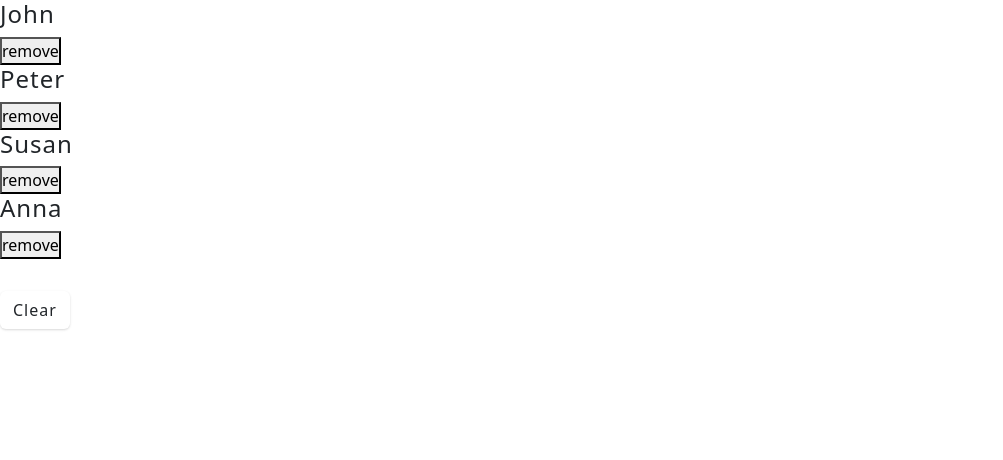
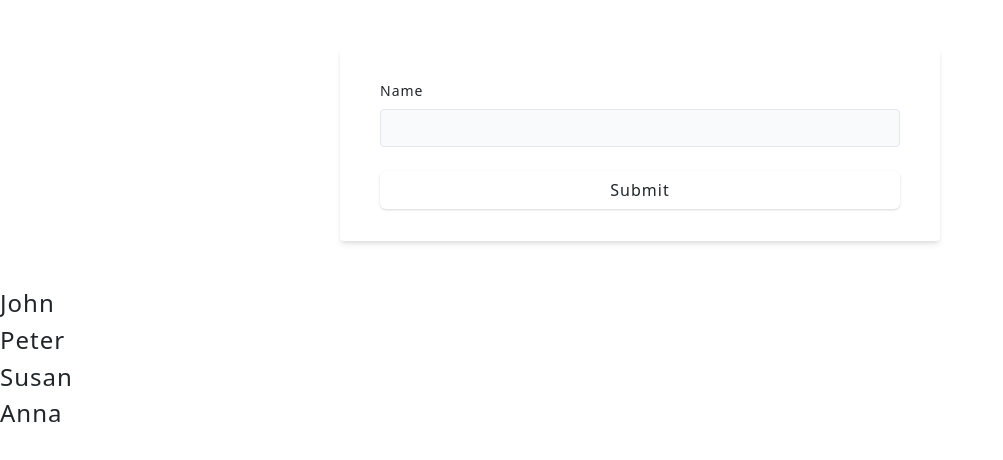
Before and after one commit to mehedihasananik/React-Project, a React (Vite) app: page / in a window 1280 px wide. Shown: the top 460 px of the page, without its empty margins (0-1003 px from the left). Built offline with nearby package versions, Linux system fonts and the light colour scheme.

Commit message:
lower state Challenge

```diff
--- a/src/App.jsx
+++ b/src/App.jsx
@@ -1,5 +1,5 @@
-import Starter from "./tutorial/10-useReducer/starter/01-useReducer";
-import Final from "./tutorial/09-context-api/final/context/Navbar";
+import Starter from "./tutorial/11-performance/starter/02-lower-state-challenge";
+import Final from "./tutorial/11-performance/final/02-lower-state-challenge";
 
 function App() {
   return (
--- /dev/null
+++ b/src/tutorial/11-performance/starter/02-lower-state-challenge/Form.jsx
@@ -0,0 +1,45 @@
+import { useState } from "react";
+
+const Form = ({ people, setPeople }) => {
+  const [name, setName] = useState("");
+
+  const handleSubmit = (e) => {
+    e.preventDefault();
+    if (!name) {
+      alert("Please Provide Name Value");
+      return;
+    }
+    addPerson();
+    setName("");
+  };
+  const addPerson = () => {
+    const fakeId = Date.now();
+    const newPerson = { id: fakeId, name };
+    setPeople([...people, newPerson]);
+  };
+  return (
+    <div>
+      {" "}
+      <form className="form" onSubmit={handleSubmit}>
+        <div className="form-row">
+          <label htmlFor="name" className="form-label">
+            name
+          </label>
+          <input
+            type="text"
+            name="name"
+            id="name"
+            className="form-input"
+            value={name}
+            onChange={(e) => setName(e.target.value)}
+          />
+        </div>
+        <button className="btn btn-block" type="submit">
+          submit
+        </button>
+      </form>
+    </div>
+  );
+};
+
+export default Form;
--- a/src/tutorial/11-performance/starter/02-lower-state-challenge/index.jsx
+++ b/src/tutorial/11-performance/starter/02-lower-state-challenge/index.jsx
@@ -1,44 +1,12 @@
-import { useState } from 'react';
-import { data } from '../../../../data';
-import List from './List';
+import { useState } from "react";
+import { data } from "../../../../data";
+import List from "./List";
+import Form from "./form";
 const LowerStateChallenge = () => {
   const [people, setPeople] = useState(data);
-  const [name, setName] = useState('');
-
-  const handleSubmit = (e) => {
-    e.preventDefault();
-    if (!name) {
-      alert('Please Provide Name Value');
-      return;
-    }
-    addPerson();
-    setName('');
-  };
-  const addPerson = () => {
-    const fakeId = Date.now();
-    const newPerson = { id: fakeId, name };
-    setPeople([...people, newPerson]);
-  };
   return (
     <section>
-      <form className='form' onSubmit={handleSubmit}>
-        <div className='form-row'>
-          <label htmlFor='name' className='form-label'>
-            name
-          </label>
-          <input
-            type='text'
-            name='name'
-            id='name'
-            className='form-input'
-            value={name}
-            onChange={(e) => setName(e.target.value)}
-          />
-        </div>
-        <button className='btn btn-block' type='submit'>
-          submit
-        </button>
-      </form>
+      <Form people={people} setPeople={setPeople} />
       <List people={people} />
     </section>
   );
```
Also changed, not shown: src/tutorial/11-performance/starter/01-lower-state/index.jsx (+6 -6 lines).
